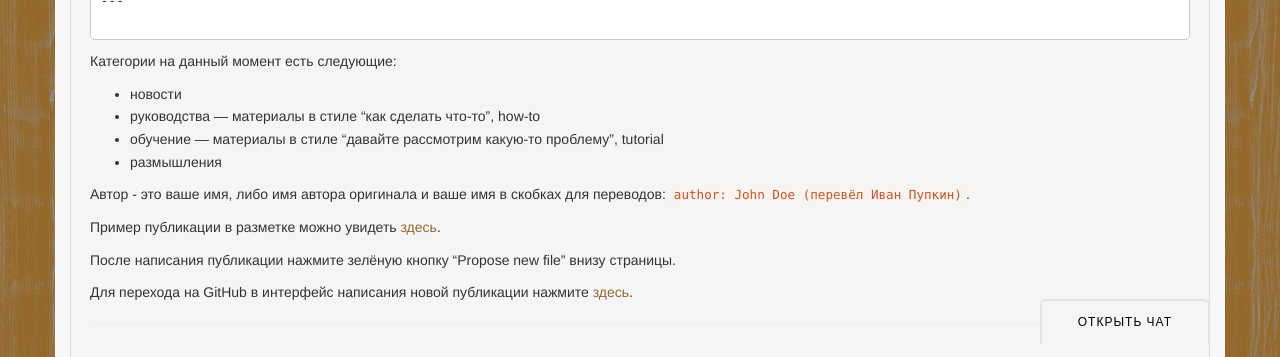
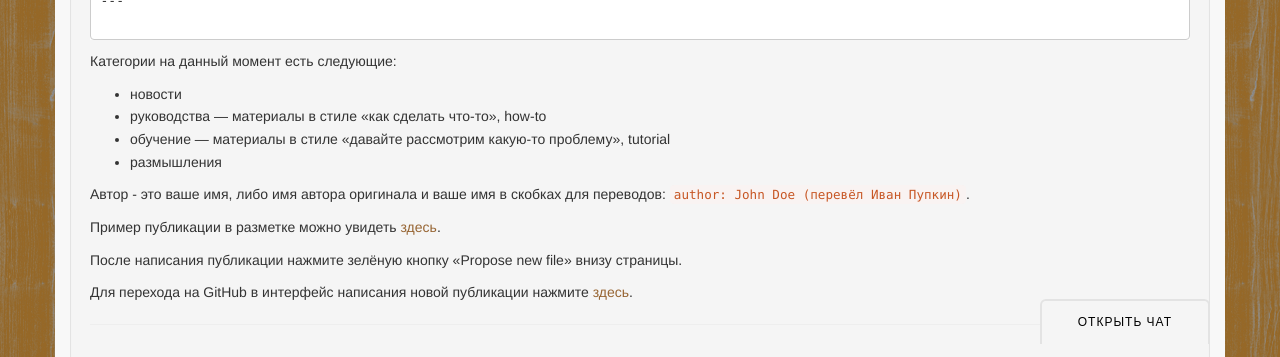
Before and after one commit to rust-lang-ru/rustycrate.ru, a Jekyll site: the page built from post.md, in a window 1280 px wide. Shown: the part 556-913 px from the top of the page. Built offline with Jekyll 4.4.1, drawn with Linux system fonts in a browser that asks for light colours; nearby versions of some CDN libraries; comment, search, counter and statistics services are not loaded; some of the changed lines change nothing that is shown.

Commit message:
Используем кавычки-ёлочки, встроенные в kramdown

```diff
--- a/_config.yml
+++ b/_config.yml
@@ -26,4 +26,5 @@ exclude: [vendor, Gemfile, Gemfile.lock, travis.trash.id_rsa.enc]
 markdown: kramdown
 
 kramdown:
+  smart_quotes: lsquo,rsquo,laquo,raquo
   transliterated_header_ids: true
```
